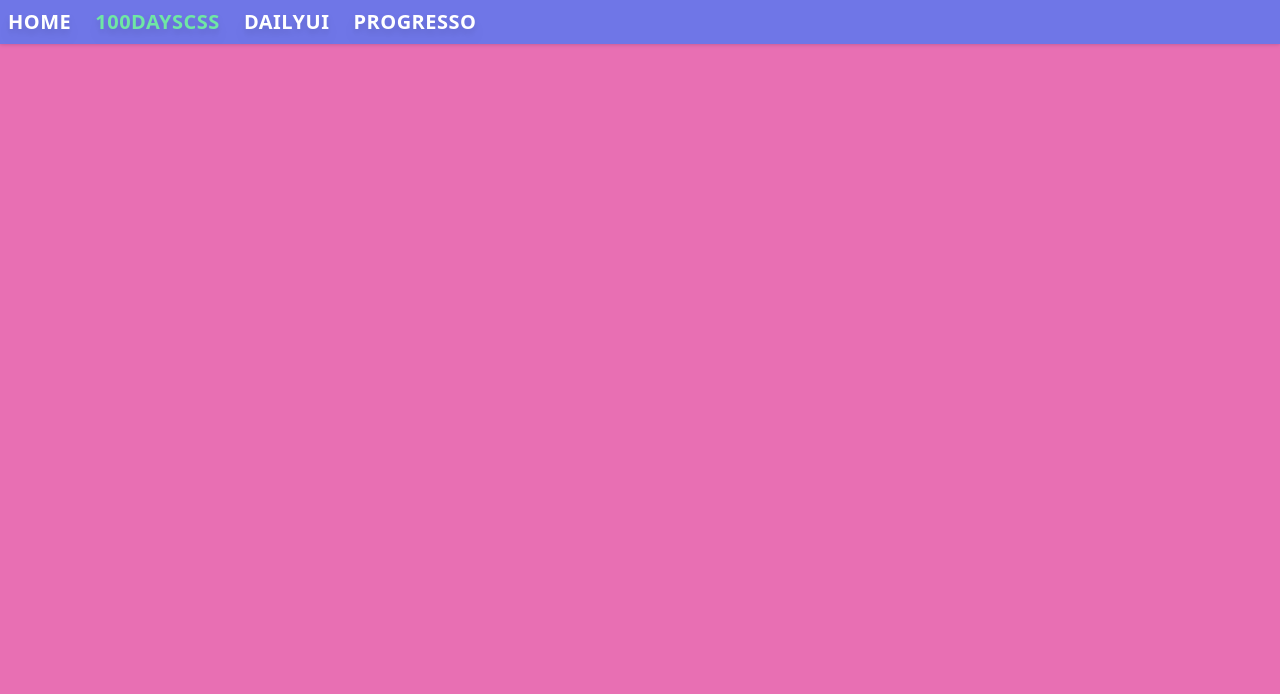
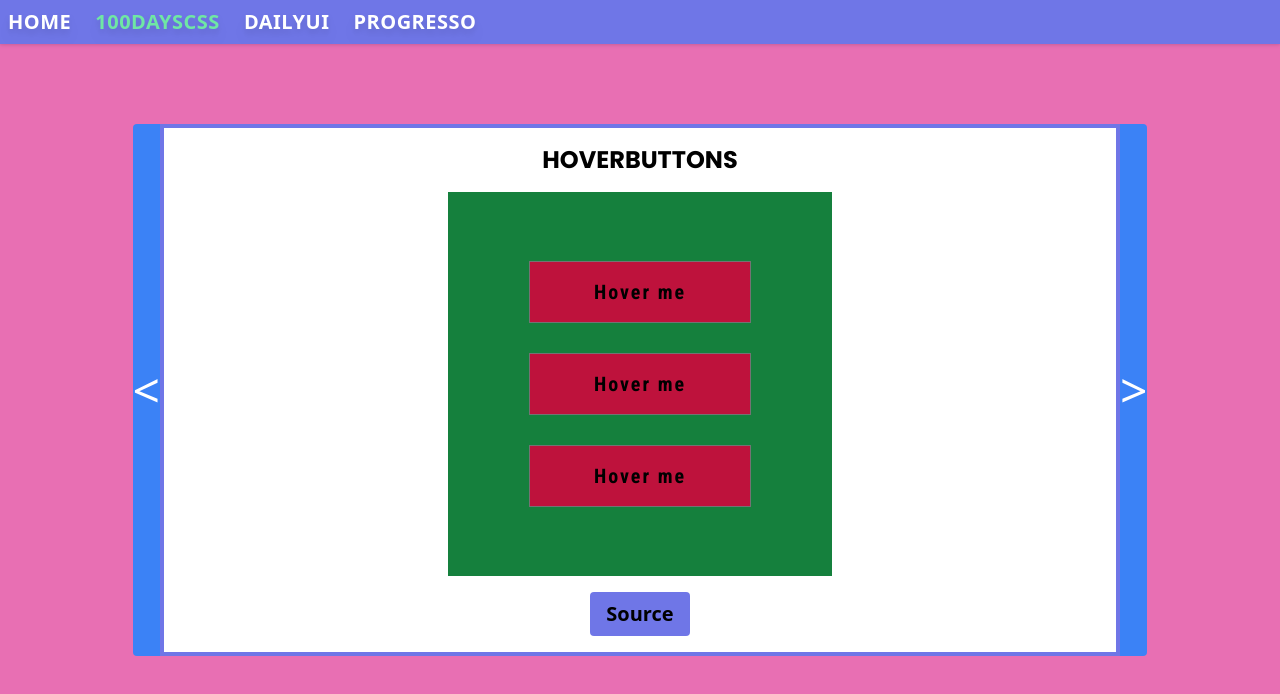
Before and after one commit to Marco-A-C-Pereira/100-Days-CSS, a React (Vite) app: page /100DaysCSS/17 in a window 1280 px wide. Shown: the top 694 px of the page. Built offline with nearby package versions, Linux system fonts and the light colour scheme; the HTML template or start-up script is replaced by a standard one; a web font is replaced by a local one.

Commit message:
Hdayscss17 completed

```diff
--- a/src/App.jsx
+++ b/src/App.jsx
@@ -86,6 +86,10 @@ export default function App() {
 						path='16'
 						element={<HD.MotionBlur />}
 					/>
+					<Route
+						path='17'
+						element={<HD.HoverButtons />}
+					/>
 				</Route>
 				<Route path='/DailyUI'>
 					<Route
--- /dev/null
+++ b/src/components/100Days/Day-17/HoverButtons.jsx
@@ -0,0 +1,26 @@
+import Frame from '../../shared/Frame';
+import SectionTitle from '../../shared/SectionTitle';
+import SrcButton from '../../shared/SrcButton';
+
+export default function HoverButtons() {
+	return (
+		<Frame>
+			<SectionTitle>HoverButtons</SectionTitle>
+			<main className='h-96 w-96 bg-green-700 flex flex-col items-center justify-center gap-8'>
+				<HoverButton shadow='hover:drop-shadow-lg' />
+				<HoverButton shadow='hover:drop-shadow-xl' />
+				<HoverButton shadow='hover:drop-shadow-2xl' />
+			</main>
+			<SrcButton src='https://100dayscss.com/days/78/' />
+		</Frame>
+	);
+}
+
+function HoverButton({ shadow }) {
+	return (
+		<button
+			className={`${shadow} px-16 py-4 text-xl font-Roboto-Condensed tracking-widest font-bold ring-1 ring-neutral-500 bg-rose-700 hover:scale-110 transition duration-150 `}>
+			Hover me
+		</button>
+	);
+}
--- a/src/components/100Days/index.js
+++ b/src/components/100Days/index.js
@@ -14,3 +14,4 @@ export { default as Pagination } from './Day-13/Pagination';
 export { default as SphereIllusion } from './Day-14/SphereIllusion';
 export { default as SecretKey } from './Day-15/SecretKey';
 export { default as MotionBlur } from './Day-16/MotionBlur';
+export { default as HoverButtons } from './Day-17/HoverButtons';
--- a/src/pages/Hdayscss.jsx
+++ b/src/pages/Hdayscss.jsx
@@ -92,6 +92,11 @@ export default function Hdayscss() {
 						isCompleted={true}>
 						Dia 16: MotionBlur
 					</ShowcaseItem>
+					<ShowcaseItem
+						url='17'
+						isCompleted={false}>
+						Dia 17: HoverButtons
+					</ShowcaseItem>
 				</div>
 			</section>
 		</main>
```
